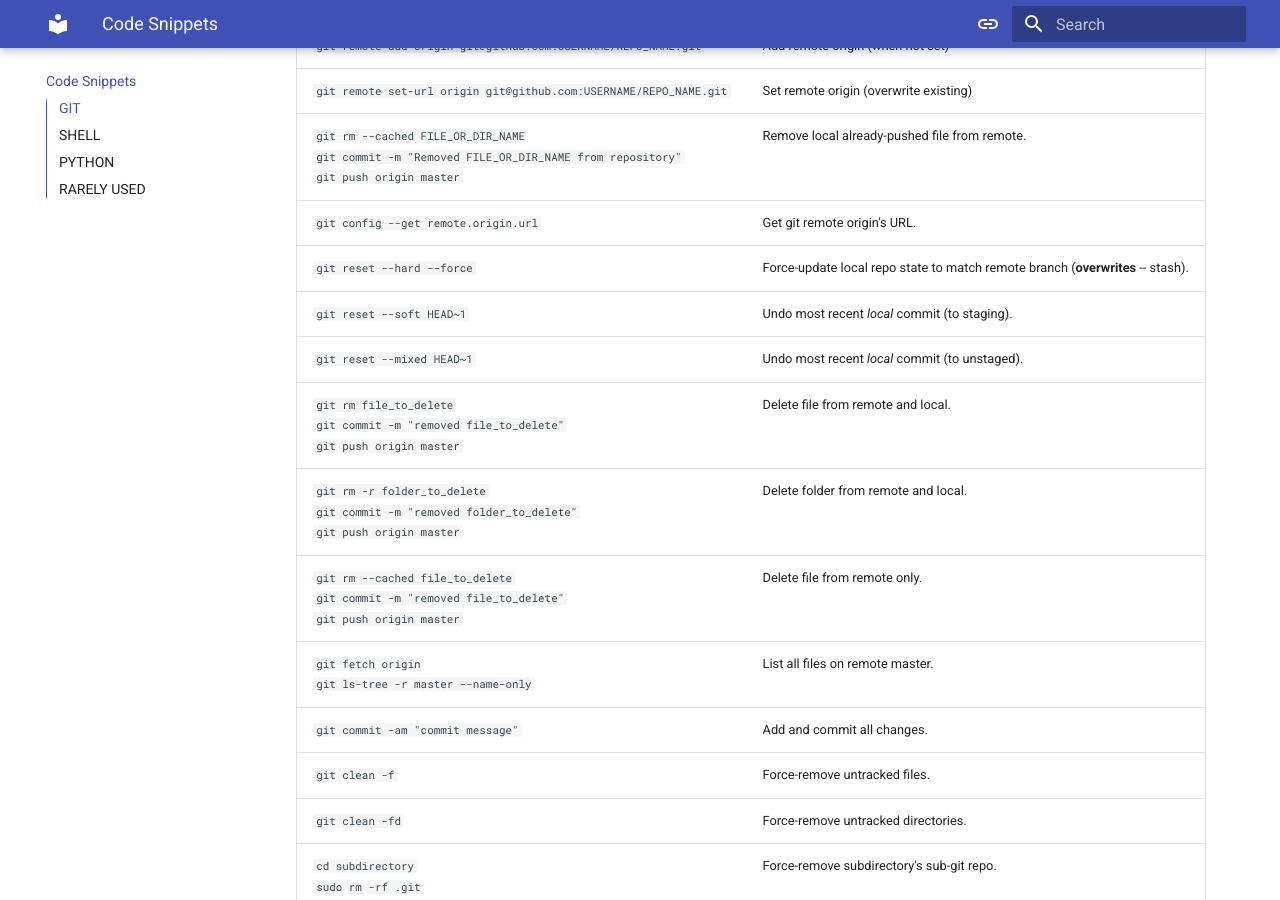
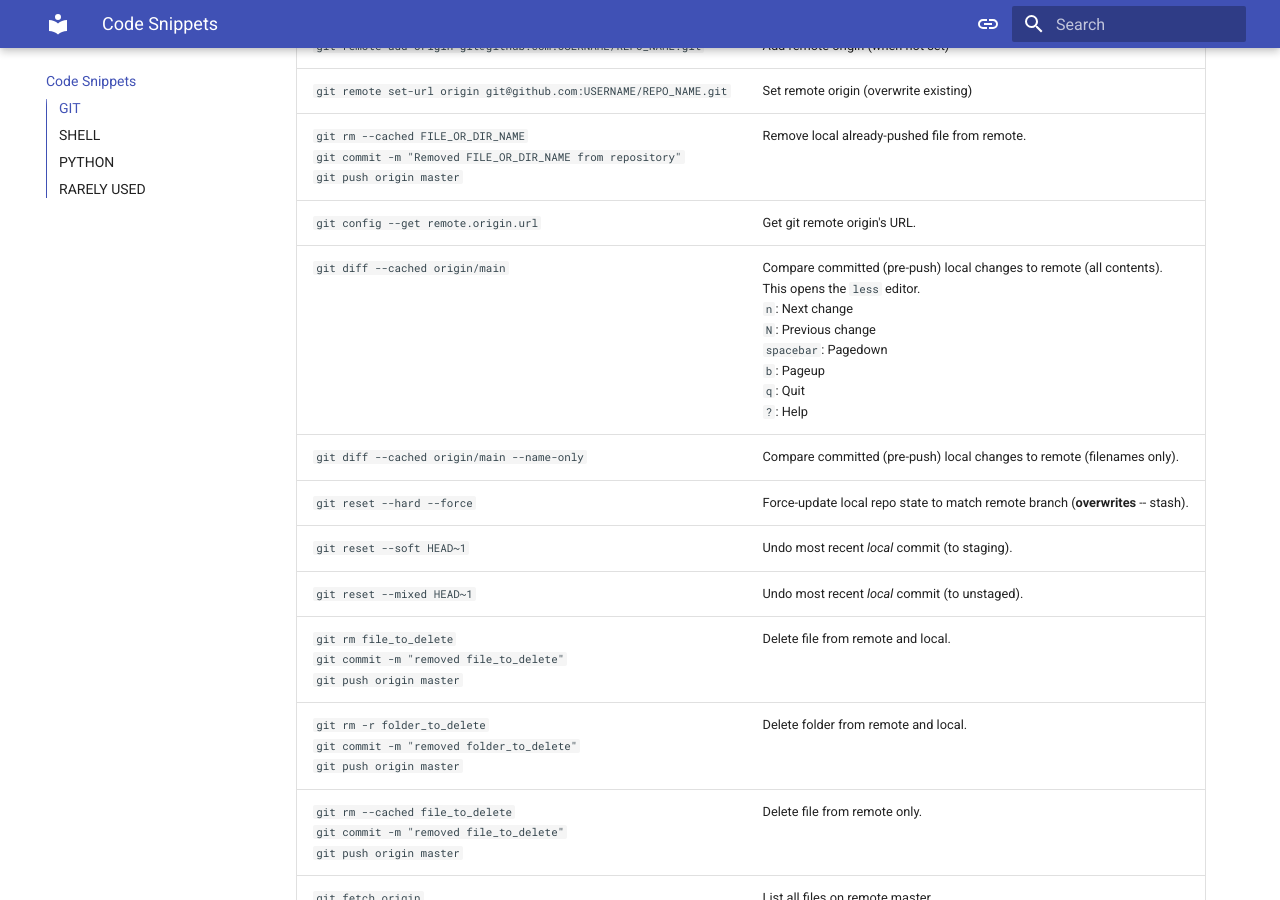
Before and after one commit to sfuller14/uhh, an MkDocs documentation site: the page built from docs/snippets.md, in a window 1280 px wide and 900 px high, scrolled down 452 px. Built offline with MkDocs 1.6.1 and Material for MkDocs 9.7.7, drawn with Linux system fonts in a browser that asks for light colours.

Commit message:
diff vs remote

```diff
--- a/docs/snippets.md
+++ b/docs/snippets.md
@@ -37,6 +37,8 @@
 | `git remote set-url origin git@github.com:USERNAME/REPO_NAME.git` | Set remote origin (overwrite existing) |
 | `git rm --cached FILE_OR_DIR_NAME`<br>`git commit -m "Removed FILE_OR_DIR_NAME from repository"`<br>`git push origin master` | Remove local already-pushed file from remote. |
 | `git config --get remote.origin.url` | Get git remote origin's URL. |
+| `git diff --cached origin/main` | Compare committed (pre-push) local changes to remote (all contents).<br>This opens the `less` editor.<br>`n`: Next change<br>`N`: Previous change<br>`spacebar`: Pagedown<br>`b`: Pageup<br>`q`: Quit<br>`?`: Help |
+| `git diff --cached origin/main --name-only` | Compare committed (pre-push) local changes to remote (filenames only). |
 | `git reset --hard --force` | Force-update local repo state to match remote branch (**overwrites** -- stash). |
 | `git reset --soft HEAD~1` | Undo most recent _local_ commit (to staging). |
 | `git reset --mixed HEAD~1` | Undo most recent _local_ commit (to unstaged). |
```
